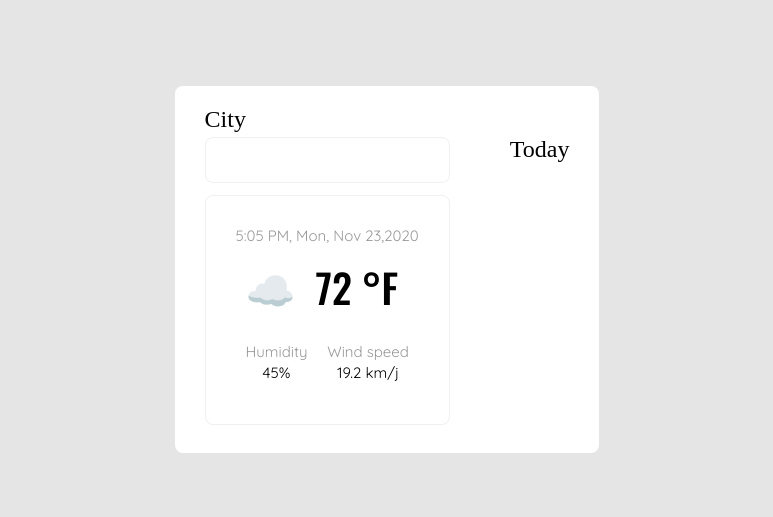
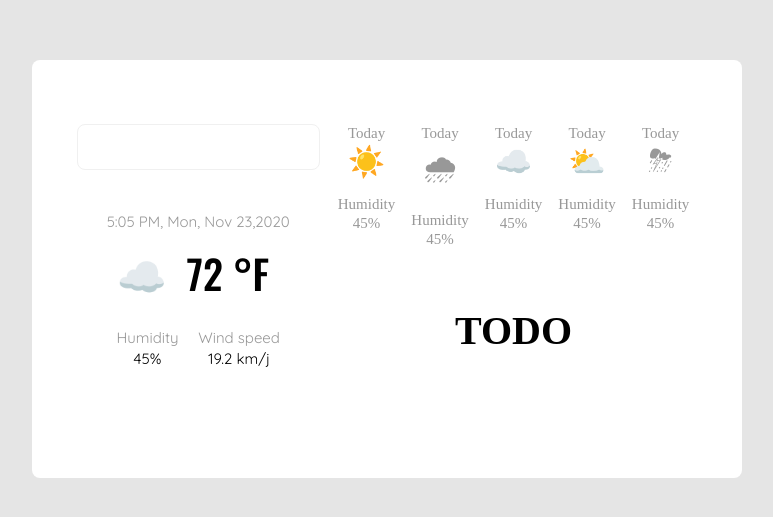
Before and after one commit to agulam-coco/weather-forecast-app, a React (Create React App) app: page / in a window 1280 px wide. Shown: the part 139-656 px from the top of the page, without its empty margins (253-1026 px from the left). Built offline with nearby package versions, Linux system fonts and the light colour scheme; the HTML template or start-up script is replaced by a standard one; a web font is replaced by a local one.

Commit message:
added generic data and semi completed ui design

```diff
--- a/src/App.css
+++ b/src/App.css
@@ -1,4 +1,5 @@
 .main-weather-container {
+  padding: 40px;
   font-size: 24px;
   background: #fff;
   display: flex;
@@ -13,5 +14,5 @@
 }
 
 .margin-lg {
-  margin: 20px 30px;
+  margin: 20px 5px;
 }
--- a/src/App.jsx
+++ b/src/App.jsx
@@ -15,8 +15,21 @@ class App extends Component {
           <LargeWeatherCard />
         </div>
         <div className="flex-column margin-lg">
-          <div  style={{marginTop : "30px" }} className="flex-row">
-            <SmallWeatherCard />
+          <div className="flex-row">
+            <SmallWeatherCard emoji="☀️" />
+            <SmallWeatherCard emoji="🌧" />
+            <SmallWeatherCard emoji="☁️" />
+            <SmallWeatherCard emoji="⛅" />
+            <SmallWeatherCard emoji="⛈" />
+          </div>
+          <div
+            style={{
+              fontSize: "40px",
+              marginTop: "40px",
+              padding: "100px auto auto",
+            }}
+          >
+            <b>TODO</b>
           </div>
         </div>
       </div>
--- /dev/null
+++ b/src/components/css/smallWeatherCard.css
@@ -0,0 +1,20 @@
+.small-card {
+  font-size: 15px;
+  padding: 5px;
+  margin: 0 3px 2px;
+  border-radius: 8px;
+}
+
+.small-card:hover {
+  background-color: rgb(179, 217, 255);
+  box-shadow: 0 0 5pt 0.5pt #d3d3d3;
+}
+
+.small-card:focus {
+  box-shadow: 0 0 5pt 2pt #d3d3d3;
+  outline-width: 0px;
+}
+
+.weather-emoji {
+  font-size: 30px;
+}
--- a/src/components/inputField.js
+++ b/src/components/inputField.js
@@ -6,7 +6,7 @@ class InputField extends Component {
   render() {
     return (
       <div className="flex-column">
-        <label htmlFor="input-field"> City </label>
+        {/* <label htmlFor="input-field"> City </label> */}
         <input
           type="text"
           id="input-field"
--- a/src/components/largeWeatherCard.js
+++ b/src/components/largeWeatherCard.js
@@ -7,7 +7,7 @@ class LargeWeatherCard extends Component {
   state = {};
   render() {
     return (
-      <div className="card thin-border">
+      <div className="card ">
         <div className="faint">
           <p>5:05 PM, Mon, Nov 23,2020</p>
         </div>
--- a/src/components/smallWeatherCard.js
+++ b/src/components/smallWeatherCard.js
@@ -1,11 +1,16 @@
 import React, { Component } from "react";
+import "./css/smallWeatherCard.css";
+
+import Humidity from "./humidity";
 
 class SmallWeatherCard extends Component {
   state = {};
   render() {
     return (
-      <div className="flex-column">
+      <div className="flex-column small-card faint ">
         <p>Today</p>
+        <p className="weather-emoji">{this.props.emoji}</p>
+        <Humidity />
       </div>
     );
   }
```
